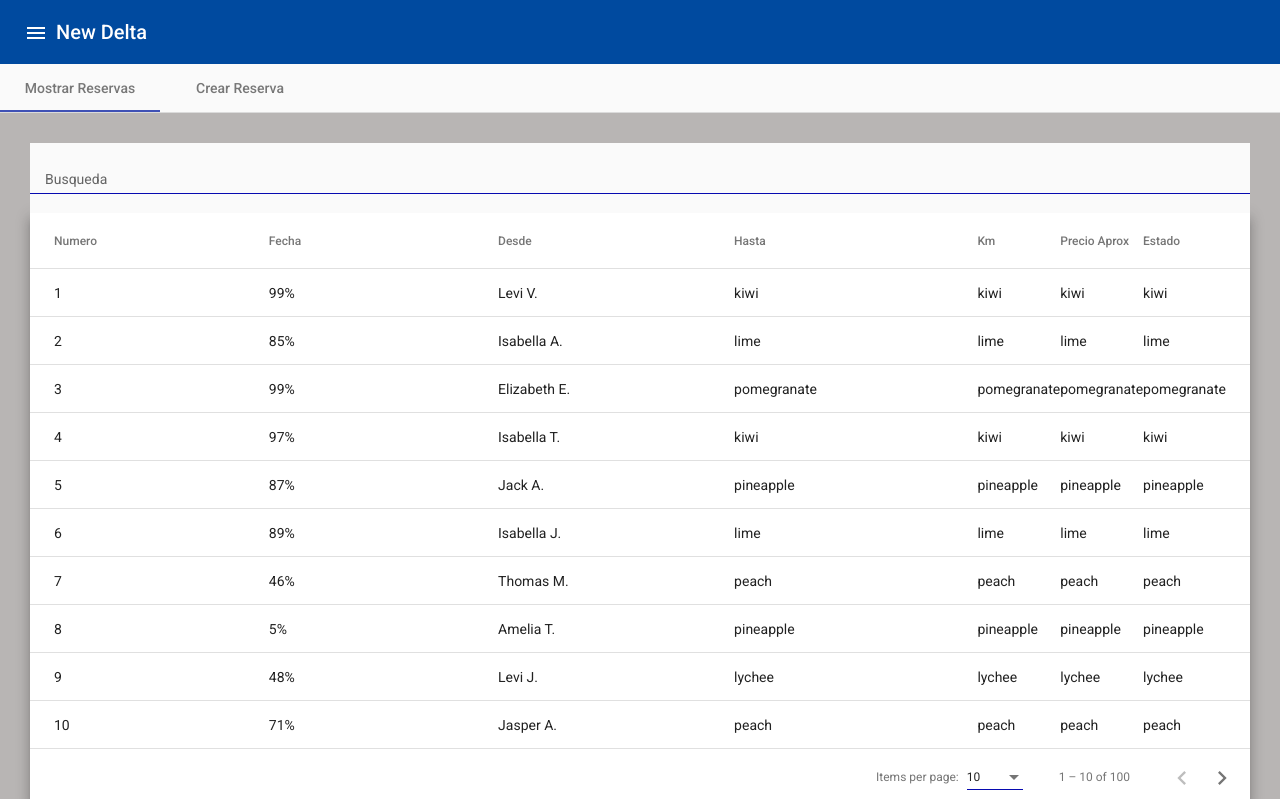
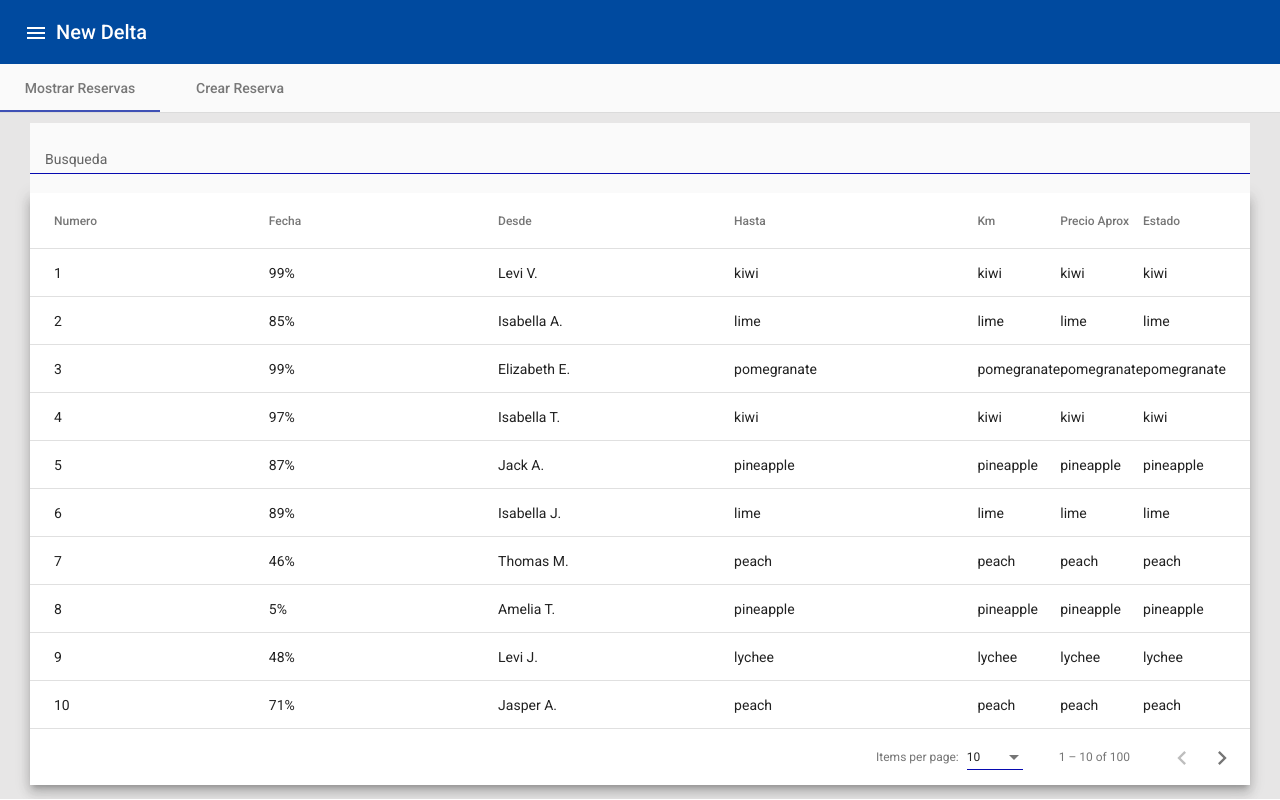
Before and after one commit to lucasrusman/New-Delta-FE, an Angular app: page /newdelta/reservas in a window 1280 px wide. Built offline with nearby package versions, Linux system fonts and the light colour scheme.

Commit message:
cambio colores y padding de tablas

```diff
--- a/src/app/components/reservas/reservas.component.scss
+++ b/src/app/components/reservas/reservas.component.scss
@@ -20,8 +20,8 @@ td, th {
   margin-left: 15px;
 }
 .tabla-completa {
-  background-color: #B8B5B4;
-  padding: 30px;
+  background-color: #b8b5b447;
+  padding: 10px 30px 30px 30px
 }
 .mat-tab-labels {
   background-color: red;
```
Also changed, not shown: package.json (line endings or trailing spaces), 1 other file (tests, documents, lock files or other folders).
